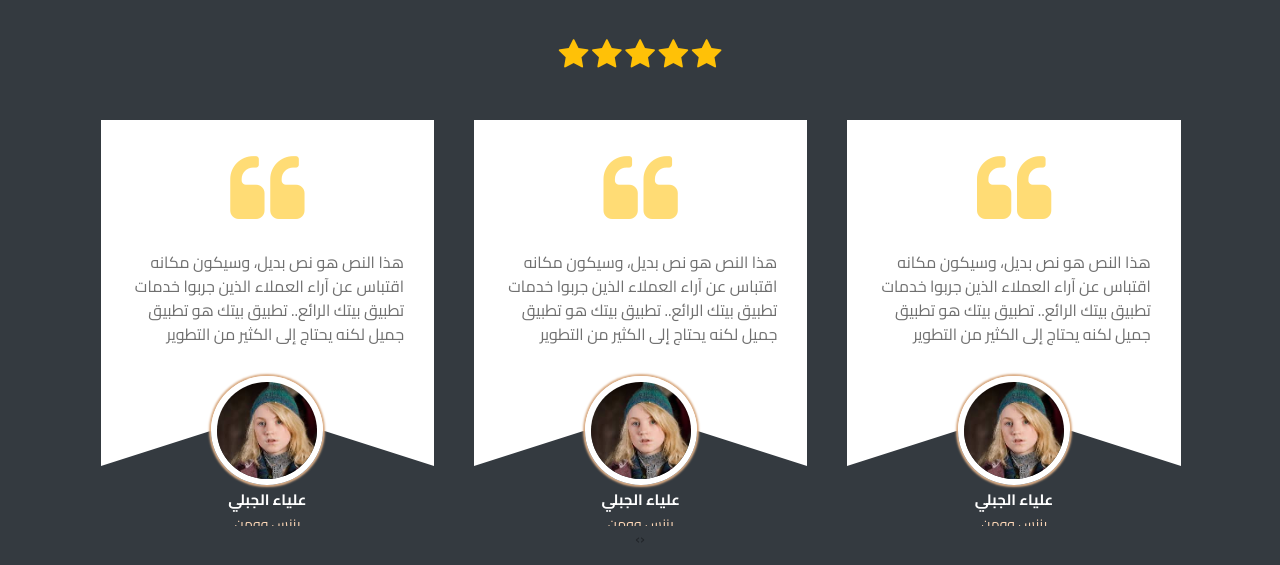
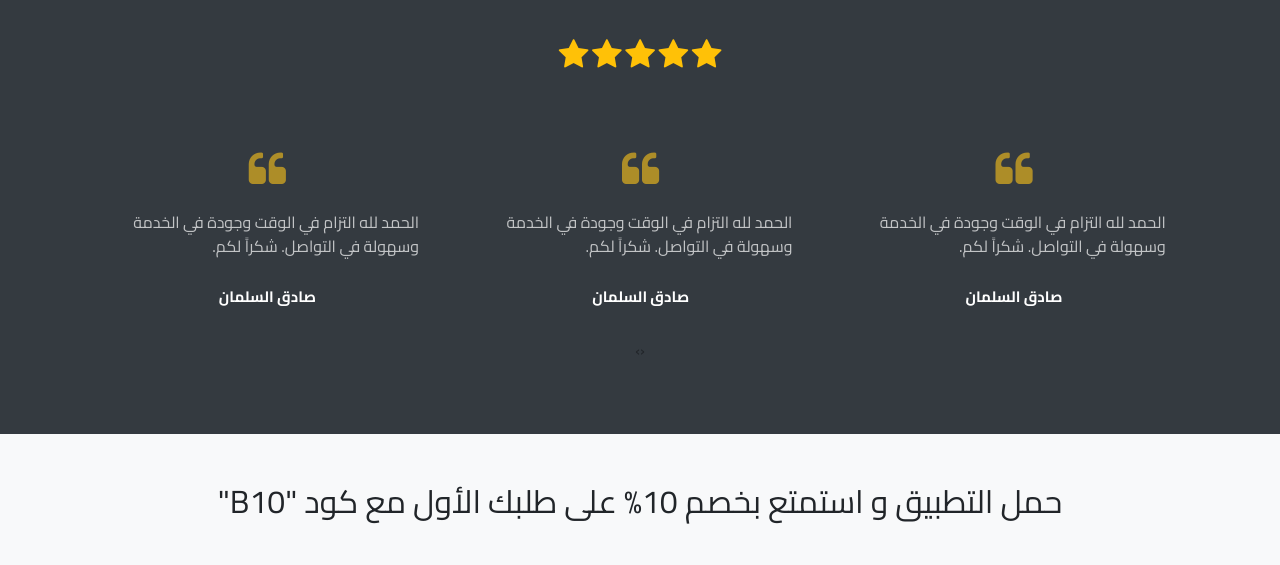
Before and after one commit to mahelhelou/b8ak-landing, a plain HTML site: page index.html in a window 1280 px wide. Shown: the part 2320-2885 px from the top of the page. Drawn offline with nearby package versions, Linux system fonts and the light colour scheme.

Commit message:
Adding testimonials design

```diff
--- a/index.html
+++ b/index.html
@@ -217,52 +217,30 @@
           <div id="testimonial-slider" class="owl-carousel">
             <div class="testimonial">
               <span class="icon fa fa-quote-left"></span>
-              <p class="description">هذا النص هو نص بديل، وسيكون مكانه اقتباس عن آراء العملاء الذين جربوا خدمات تطبيق
-                بيتك الرائع.. تطبيق بيتك هو تطبيق جميل لكنه يحتاج إلى الكثير من التطوير</p>
+              <p class="description text-white">الحمد لله التزام في الوقت وجودة في الخدمة وسهولة في التواصل. شكراً لكم.</p>
               <div class="testimonial-content">
-                <div class="pic"><img src="images/images.jpg" class="" alt=""></div>
-                <h3 class="title">علياء الجبلي</h3>
-                <span class="post">بزنس وومن</span>
+                <h3 class="title">صادق السلمان</h3>
               </div>
             </div>
             <div class="testimonial">
               <span class="icon fa fa-quote-left"></span>
-              <p class="description">هذا النص هو نص بديل، وسيكون مكانه اقتباس عن آراء العملاء الذين جربوا خدمات تطبيق
-                بيتك الرائع.. تطبيق بيتك هو تطبيق جميل لكنه يحتاج إلى الكثير من التطوير</p>
+              <p class="description text-white">الحمد لله التزام في الوقت وجودة في الخدمة وسهولة في التواصل. شكراً لكم.</p>
               <div class="testimonial-content">
-                <div class="pic"><img src="images/images.jpg" class="" alt=""></div>
-                <h3 class="title">علياء الجبلي</h3>
-                <span class="post">بزنس وومن</span>
+                <h3 class="title">صادق السلمان</h3>
               </div>
             </div>
             <div class="testimonial">
               <span class="icon fa fa-quote-left"></span>
-              <p class="description">هذا النص هو نص بديل، وسيكون مكانه اقتباس عن آراء العملاء الذين جربوا خدمات تطبيق
-                بيتك الرائع.. تطبيق بيتك هو تطبيق جميل لكنه يحتاج إلى الكثير من التطوير</p>
+              <p class="description text-white">الحمد لله التزام في الوقت وجودة في الخدمة وسهولة في التواصل. شكراً لكم.</p>
               <div class="testimonial-content">
-                <div class="pic"><img src="images/images.jpg" class="" alt=""></div>
-                <h3 class="title">علياء الجبلي</h3>
-                <span class="post">بزنس وومن</span>
+                <h3 class="title">صادق السلمان</h3>
               </div>
             </div>
             <div class="testimonial">
               <span class="icon fa fa-quote-left"></span>
-              <p class="description">هذا النص هو نص بديل، وسيكون مكانه اقتباس عن آراء العملاء الذين جربوا خدمات تطبيق
-                بيتك الرائع.. تطبيق بيتك هو تطبيق جميل لكنه يحتاج إلى الكثير من التطوير</p>
+              <p class="description text-white">الحمد لله التزام في الوقت وجودة في الخدمة وسهولة في التواصل. شكراً لكم.</p>
               <div class="testimonial-content">
-                <div class="pic"><img src="images/images.jpg" class="" alt=""></div>
-                <h3 class="title">علياء الجبلي</h3>
-                <span class="post">بزنس وومن</span>
-              </div>
-            </div>
-            <div class="testimonial">
-              <span class="icon fa fa-quote-left"></span>
-              <p class="description">هذا النص هو نص بديل، وسيكون مكانه اقتباس عن آراء العملاء الذين جربوا خدمات تطبيق
-                بيتك الرائع.. تطبيق بيتك هو تطبيق جميل لكنه يحتاج إلى الكثير من التطوير</p>
-              <div class="testimonial-content">
-                <div class="pic"><img src="images/images.jpg" class="" alt=""></div>
-                <h3 class="title">علياء الجبلي</h3>
-                <span class="post">بزنس وومن</span>
+                <h3 class="title">صادق السلمان</h3>
               </div>
             </div>
           </div>
--- a/scss/style.scss
+++ b/scss/style.scss
@@ -61,14 +61,13 @@ body {
 
 // Testimonials
 .testimonial {
-  background: #fff;
+  /* background: #fff; */
   text-align: center;
   padding: 30px 30px 50px;
-  margin: 0 15px 100px;
   position: relative;
 }
 
-.testimonial:before,
+/* .testimonial:before,
 .testimonial:after {
   content: "";
   border-top: 40px solid #fff;
@@ -76,18 +75,18 @@ body {
   position: absolute;
   bottom: -40px;
   left: 0;
-}
+}*/
 
-.testimonial:after {
+/* .testimonial:after {
   border-right: none;
   border-left: 125px solid transparent;
   left: auto;
   right: 0;
-}
+} */
 
 .testimonial .icon {
   display: inline-block;
-  font-size: 80px;
+  font-size: 40px;
   color: #FFC51A;
   margin-bottom: 20px;
   opacity: 0.6;
@@ -107,7 +106,7 @@ body {
   left: 0;
 }
 
-.testimonial .pic {
+/* .testimonial .pic {
   display: inline-block;
   border: 6px solid white;
   border-radius: 50%;
@@ -115,12 +114,12 @@ body {
   overflow: hidden;
   z-index: 1;
   position: relative;
-}
+}*/
 
-.testimonial .pic img {
+/* .testimonial .pic img {
   width: 100%;
   height: auto;
-}
+} */
 
 .testimonial .title {
   font-size: 15px;
@@ -138,16 +137,16 @@ body {
 
 
 
-.owl-theme .owl-controls .owl-page.active span,
+/* .owl-theme .owl-controls .owl-page.active span,
 .owl-theme .owl-controls.clickable .owl-page:hover span {
   background: #ffd9b8;
   border-color: #fff;
-}
+} */
 
-.pic img {
+/* .pic img {
   width: 100px !important;
   height: 50px;
-}
+} */
 
 // Download
 
```
Also changed, not shown: dist/css/style.css, 1 other file.
